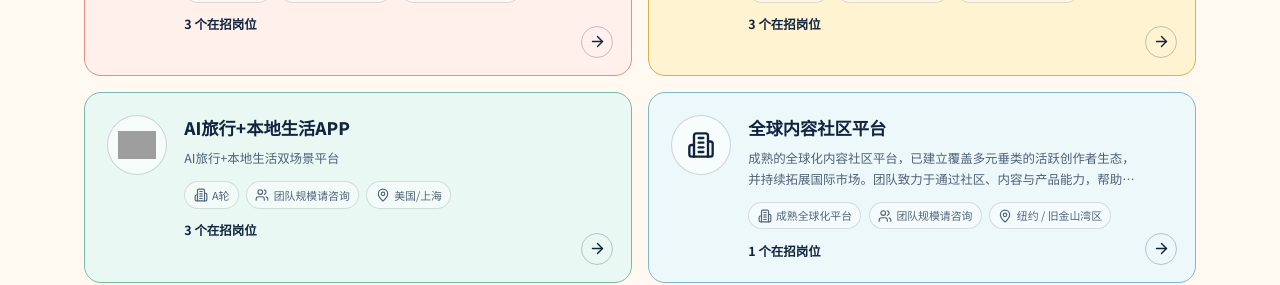
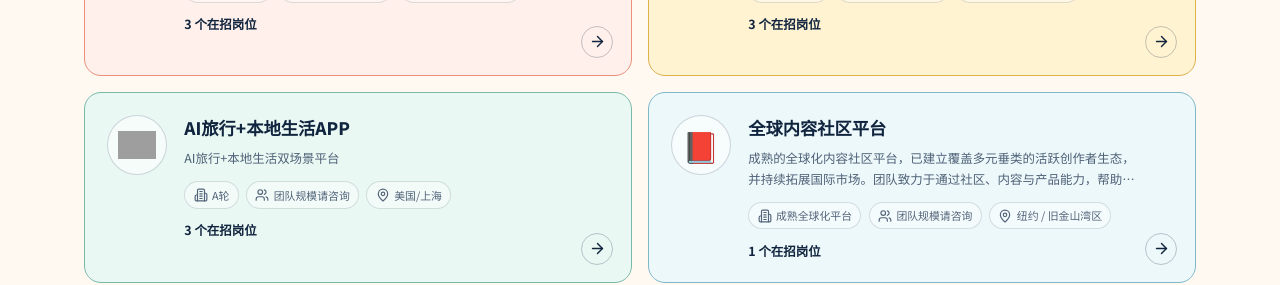
Before and after one commit to guwendi123-dotcom/Global-Hot-Job-Search-GoldyGu, a Next.js app: page / in a window 1280 px wide. Shown: the part 2600-2885 px from the top of the page. Built offline with nearby package versions, Linux system fonts and the light colour scheme; grey boxes are pictures that could not be loaded.

Commit message:
Add red book emoji company logo

```diff
--- a/app/company/[id]/page.tsx
+++ b/app/company/[id]/page.tsx
@@ -83,7 +83,7 @@ export default function CompanyPage() {
         <div className="max-w-5xl mx-auto px-4 py-16">
           <div className="flex items-start gap-6">
             <div className="w-20 h-20 rounded-2xl bg-white border border-border shadow-sm flex items-center justify-center text-3xl flex-shrink-0 overflow-hidden">
-              {company.logo ? <img src={company.logo} alt="" className="w-14 h-14 object-contain" /> : "🏢"}
+              {company.logo ? <img src={company.logo} alt="" className="w-14 h-14 object-contain" /> : company.logoEmoji || "🏢"}
             </div>
             <div>
               <h1 className="text-4xl font-bold text-text-primary mb-2 font-display">
--- a/components/CompanyCard.tsx
+++ b/components/CompanyCard.tsx
@@ -16,7 +16,7 @@ export default function CompanyCard({ company, index, jobCount = 0 }: { company:
   return (
     <Link href={`/company/${company.id}`} className={`company-card ${tones[index % tones.length]}`}>
       <div className="company-logo">
-        {company.logo ? <img src={company.logo} alt="" /> : <Building2 size={28} />}
+        {company.logo ? <img src={company.logo} alt="" /> : company.logoEmoji ? <span className="text-3xl" aria-hidden="true">{company.logoEmoji}</span> : <Building2 size={28} />}
       </div>
       <div className="min-w-0 flex-1">
         <h3>{name}</h3>
--- a/data/companies.json
+++ b/data/companies.json
@@ -179,6 +179,7 @@
     "location": "纽约 / 旧金山湾区",
     "locationEn": "NYC / Bay Area",
     "logo": "",
+    "logoEmoji": "📕",
     "sort": 12
   }
 ]
--- a/lib/data.ts
+++ b/lib/data.ts
@@ -35,6 +35,7 @@ export interface Company {
   name: string;
   nameEn?: string;
   logo: string;
+  logoEmoji?: string;
   description: string;
   descriptionEn?: string;
   stage: string;
```
